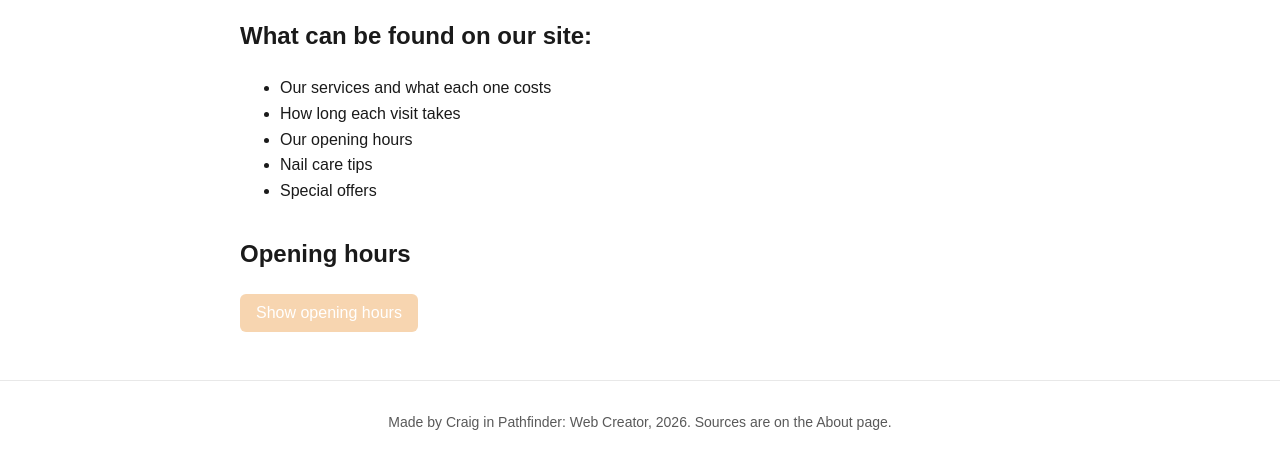
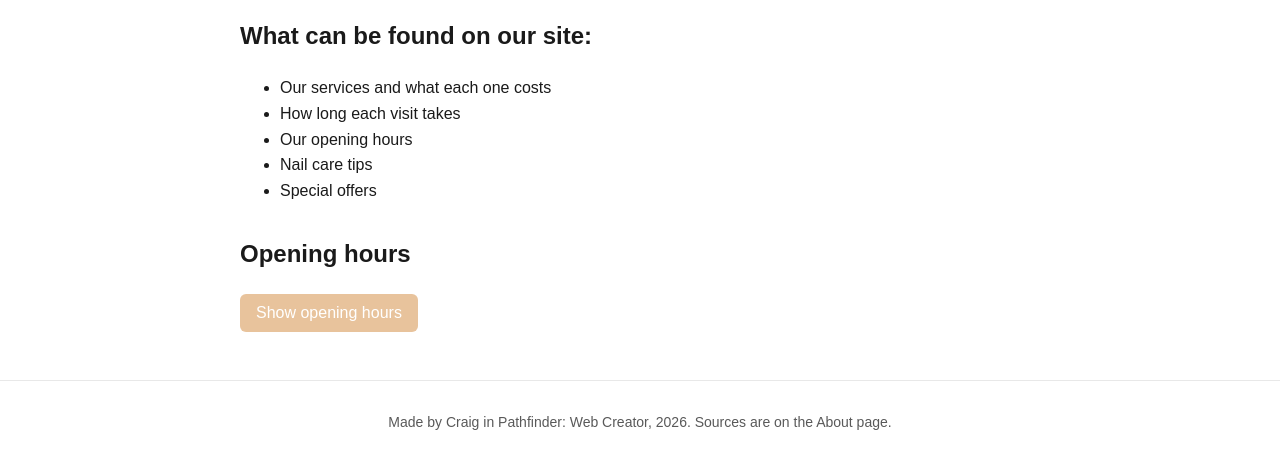
Before and after one commit to craigmusyoka-wq/glow-nail-spa, a plain HTML site: page index.html in a window 1280 px wide. Shown: the part 587-1050 px from the top of the page. Drawn offline with Linux system fonts and the light colour scheme.

Commit message:
button colour

```diff
--- a/style.css
+++ b/style.css
@@ -3,7 +3,7 @@
 
 :root {
   --main-colour: lab(7.29% 0.76 -16.66);    /* header background */
-  --accent-colour: #f7d5b0;  /* buttons and focus outline; passes 4.5:1 on white */
+  --accent-colour: hsl(31, 62%, 76%);  /* buttons and focus outline; passes 4.5:1 on white */
 }
 
 body {
```
